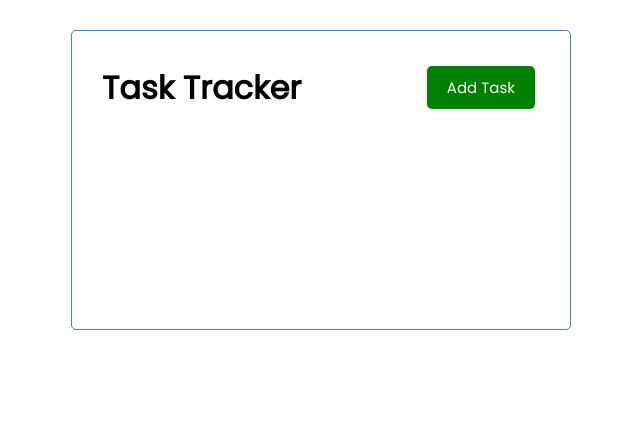
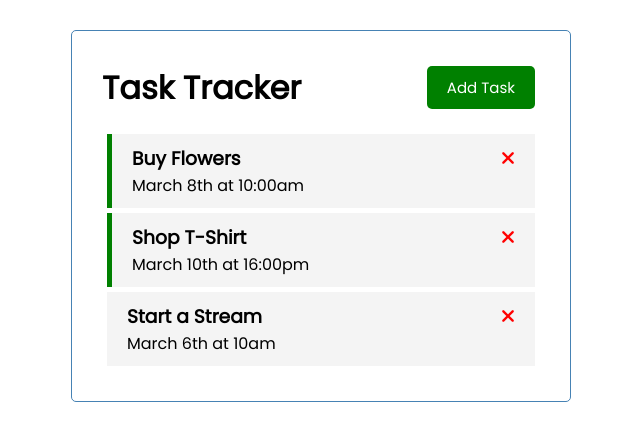
Before and after one commit to 1um1n0517y01/vue-task-tracker, a Vue app: page / in a window 1280 px wide. Shown: the top 440 px of the page, without its empty margins (319-959 px from the left). Built offline with nearby package versions, Linux system fonts and the light colour scheme.

Commit message:
Implemented Tasks design

```diff
--- a/public/index.html
+++ b/public/index.html
@@ -1,15 +1,26 @@
 <!DOCTYPE html>
 <html lang="">
   <head>
-    <meta charset="utf-8">
-    <meta http-equiv="X-UA-Compatible" content="IE=edge">
-    <meta name="viewport" content="width=device-width,initial-scale=1.0">
-    <link rel="icon" href="<%= BASE_URL %>favicon.ico">
+    <meta charset="utf-8" />
+    <meta http-equiv="X-UA-Compatible" content="IE=edge" />
+    <meta name="viewport" content="width=device-width,initial-scale=1.0" />
+    <link
+      rel="stylesheet"
+      href="https://cdnjs.cloudflare.com/ajax/libs/font-awesome/6.3.0/css/all.min.css"
+      integrity="sha512-SzlrxWUlpfuzQ+pcUCosxcglQRNAq/DZjVsC0lE40xsADsfeQoEypE+enwcOiGjk/bSuGGKHEyjSoQ1zVisanQ=="
+      crossorigin="anonymous"
+      referrerpolicy="no-referrer"
+    />
+    <link rel="icon" href="<%= BASE_URL %>favicon.ico" />
     <title><%= htmlWebpackPlugin.options.title %></title>
   </head>
   <body>
     <noscript>
-      <strong>We're sorry but <%= htmlWebpackPlugin.options.title %> doesn't work properly without JavaScript enabled. Please enable it to continue.</strong>
+      <strong
+        >We're sorry but <%= htmlWebpackPlugin.options.title %> doesn't work
+        properly without JavaScript enabled. Please enable it to
+        continue.</strong
+      >
     </noscript>
     <div id="app"></div>
     <!-- built files will be auto injected -->
--- a/src/App.vue
+++ b/src/App.vue
@@ -1,16 +1,46 @@
 <template>
   <div class="container">
     <Header title="Task Tracker" />
+    <Tasks :tasks="tasks" />
   </div>
 </template>
 
 <script>
 import Header from './components/Header';
+import Tasks from './components/Tasks';
 
 export default {
   name: 'App',
   components: {
     Header,
+    Tasks,
+  },
+  data() {
+    return {
+      tasks: [],
+    };
+  },
+  created() {
+    this.tasks = [
+      {
+        id: 1,
+        text: 'Buy Flowers',
+        day: 'March 8th at 10:00am',
+        reminder: true,
+      },
+      {
+        id: 2,
+        text: 'Shop T-Shirt',
+        day: 'March 10th at 16:00pm',
+        reminder: true,
+      },
+      {
+        id: 3,
+        text: 'Start a Stream',
+        day: 'March 6th at 10am',
+        reminder: false,
+      },
+    ];
   },
 };
 </script>
--- /dev/null
+++ b/src/components/Task.vue
@@ -0,0 +1,38 @@
+<template>
+  <div :class="[task.reminder ? 'reminder' : '', 'task']">
+    <h3>{{ task.text }} <i class="fas fa-times"></i></h3>
+    <p>{{ task.day }}</p>
+  </div>
+</template>
+
+<script>
+export default {
+  name: 'Task',
+  props: {
+    task: Object,
+  },
+};
+</script>
+
+<style scope>
+.fas {
+  color: red;
+}
+
+.task {
+  background: #f4f4f4;
+  margin: 5px;
+  padding: 10px 20px;
+  cursor: pointer;
+}
+
+.task.reminder {
+  border-left: 5px solid green;
+}
+
+.task h3 {
+  display: flex;
+  align-items: center;
+  justify-content: space-between;
+}
+</style>
--- /dev/null
+++ b/src/components/Tasks.vue
@@ -0,0 +1,19 @@
+<template>
+  <div :key="task.id" v-for="task in tasks">
+    <Task :task="task" />
+  </div>
+</template>
+
+<script>
+import Task from './Task';
+
+export default {
+  name: 'Tasks',
+  components: {
+    Task,
+  },
+  props: {
+    tasks: Array,
+  },
+};
+</script>
```
